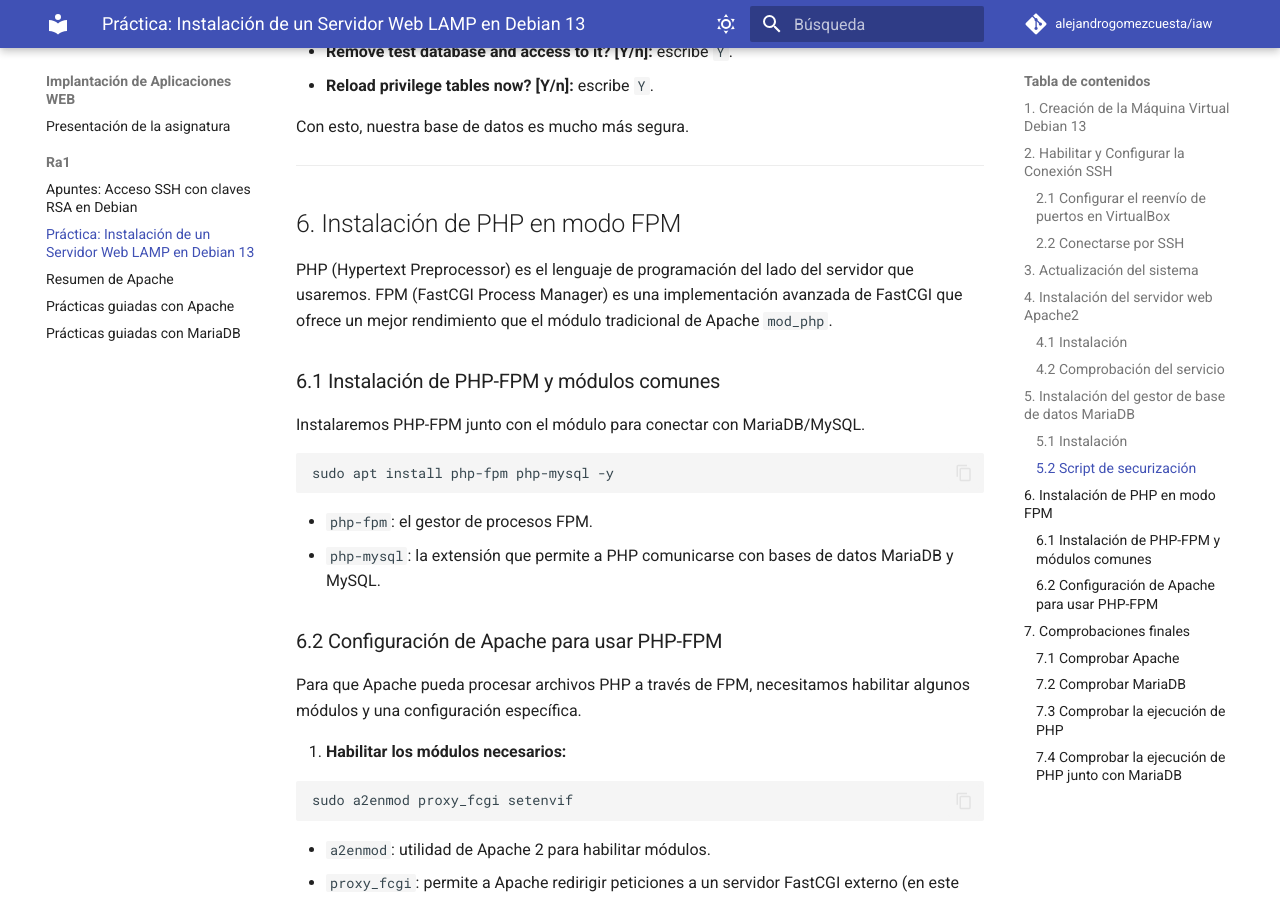
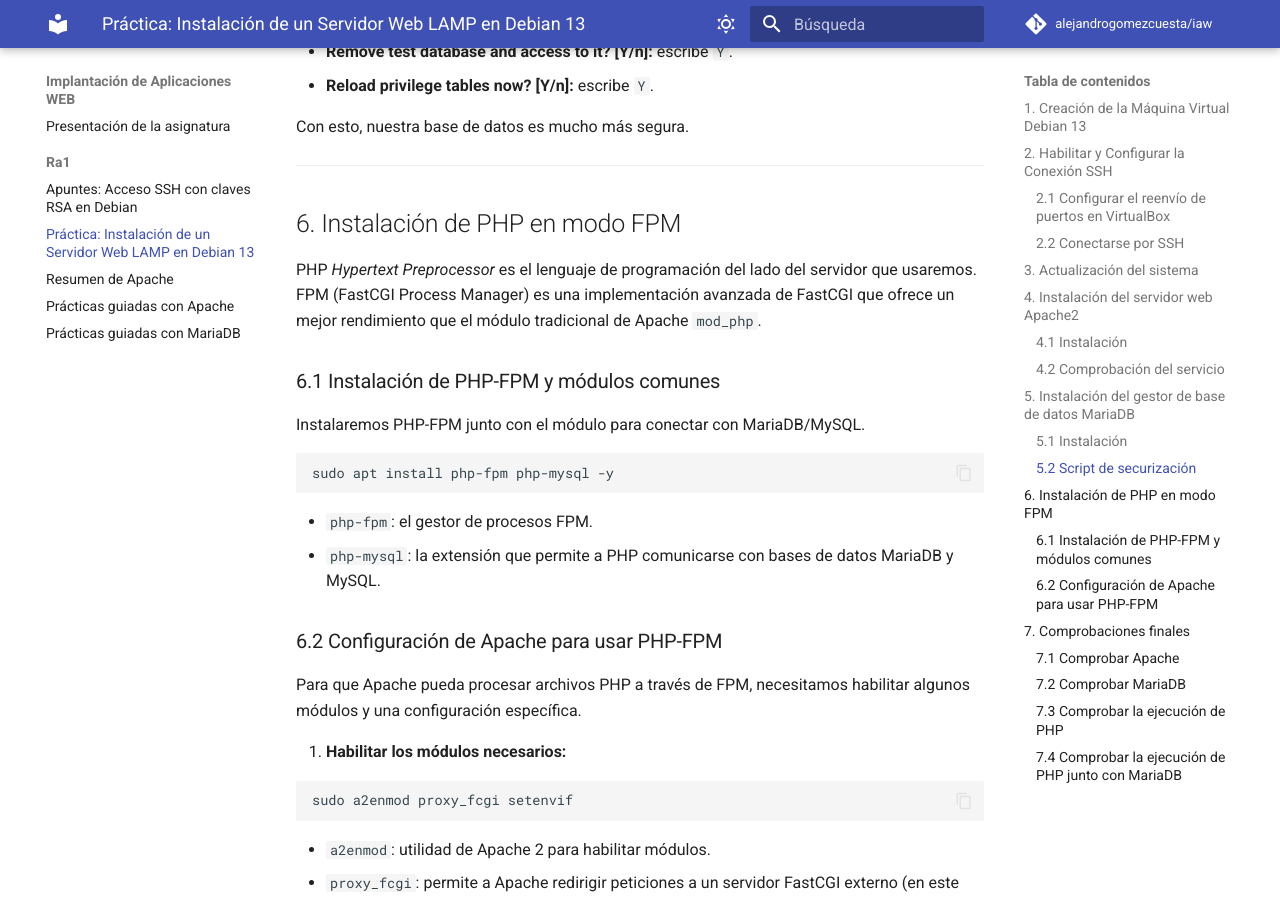
Before and after one commit to alejandrogomezcuesta/iaw, an MkDocs documentation site: the page built from docs/ra1/02-instalar-lamp-debian.md, in a window 1280 px wide and 900 px high, scrolled down 4560 px. Built offline with MkDocs 1.6.1 and Material for MkDocs 9.7.7, drawn with Linux system fonts in a browser that asks for light colours; comment, search, counter and statistics services are not loaded; some of the changed text lies outside the part shown.

```diff
--- a/docs/ra1/02-instalar-lamp-debian.md
+++ b/docs/ra1/02-instalar-lamp-debian.md
@@ -150,7 +150,7 @@ Con esto, nuestra base de datos es mucho más segura.
 
 ## 6. Instalación de PHP en modo FPM
 
-PHP (Hypertext Preprocessor) es el lenguaje de programación del lado del servidor que usaremos. FPM (FastCGI Process Manager) es una implementación avanzada de FastCGI que ofrece un mejor rendimiento que el módulo tradicional de Apache `mod_php`.
+PHP _Hypertext Preprocessor_ es el lenguaje de programación del lado del servidor que usaremos. FPM (FastCGI Process Manager) es una implementación avanzada de FastCGI que ofrece un mejor rendimiento que el módulo tradicional de Apache `mod_php`.
 
 ### 6.1 Instalación de PHP-FPM y módulos comunes
 
```
Also changed, not shown: other parts of docs/ra1/02-instalar-lamp-debian.md (+4 -4 lines).
